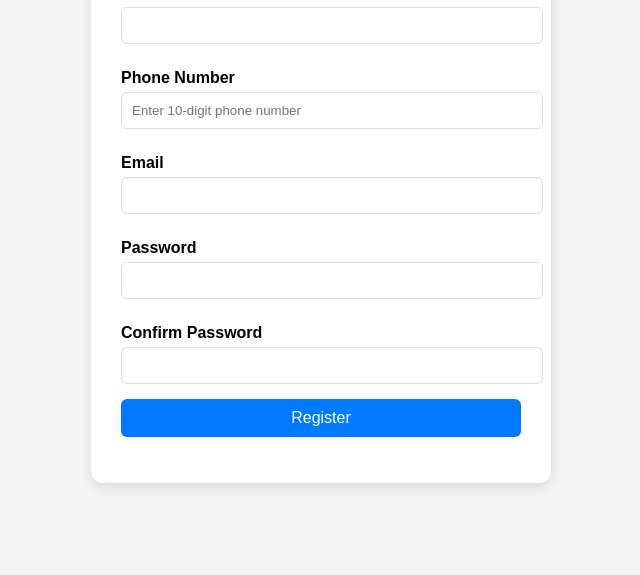
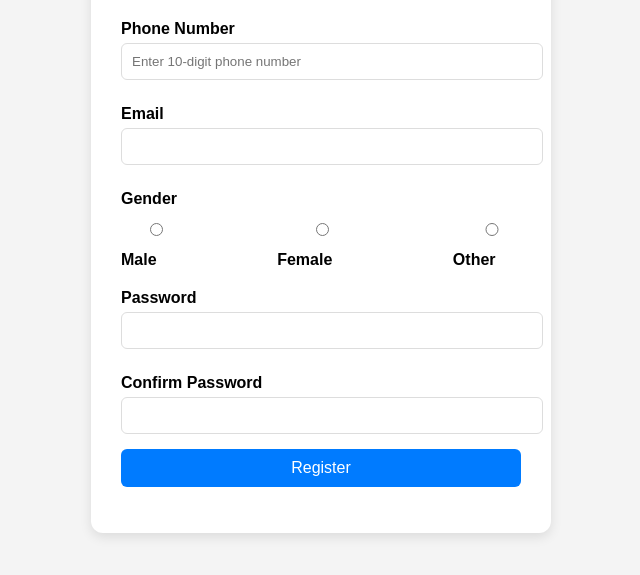
Before and after one commit to kondetisuryaprakash/login-system, a website: page public/reg.html in a window 1280 px wide. Shown: the part 223-798 px from the top of the page, without its empty margins (319-959 px from the left). Drawn offline with Linux system fonts and the light colour scheme.

Commit message:
Updated reg.html: added gender field

```diff
--- a/public/reg.html
+++ b/public/reg.html
@@ -43,6 +43,17 @@
       margin-bottom: 15px;
     }
 
+    .gender-group {
+      margin-top: -5px;
+      margin-bottom: 15px;
+    }
+
+    .gender-options {
+      display: flex;
+      justify-content: space-between;
+      padding: 5px 0;
+    }
+
     button {
       width: 100%;
       padding: 10px;
@@ -78,6 +89,15 @@
       <label for="email">Email</label>
       <input type="email" id="email" name="email" required />
 
+      <label for="gender">Gender</label>
+      <div class="gender-group">
+        <div class="gender-options">
+          <label><input type="radio" name="gender" value="Male" required> Male</label>
+          <label><input type="radio" name="gender" value="Female" required> Female</label>
+          <label><input type="radio" name="gender" value="Other" required> Other</label>
+        </div>
+      </div>
+
       <label for="password">Password</label>
       <input type="password" id="password" name="password" required minlength="6" />
 
@@ -96,6 +116,7 @@
       const fullName = document.getElementById("fullname").value.trim();
       const phone = document.getElementById("phone").value.trim();
       const email = document.getElementById("email").value.trim();
+      const gender = document.querySelector("input[name='gender']:checked")?.value;
       const password = document.getElementById("password").value;
       const confirmPassword = document.getElementById("confirmPassword").value;
       const message = document.getElementById("message");
@@ -112,7 +133,6 @@
         return;
       }
 
-      // Send data to backend
       fetch("/register", {
         method: "POST",
         headers: {
@@ -122,20 +142,20 @@
           fullname: fullName,
           phone,
           email,
+          gender,
           password,
         }),
       })
         .then((res) => {
           if (res.ok) {
-  message.style.color = "green";
-  message.textContent = `Welcome, ${fullName}! Registration successful. Redirecting to login...`;
-  document.getElementById("registrationForm").reset();
+            message.style.color = "green";
+            message.textContent = `Welcome, ${fullName}! Registration successful. Redirecting to login...`;
+            document.getElementById("registrationForm").reset();
 
-  setTimeout(() => {
-    window.location.href = "exp16.html"; // redirect to login page
-  }, 2000); // wait 2 seconds
-}
- else {
+            setTimeout(() => {
+              window.location.href = "exp16.html"; // redirect to login page
+            }, 2000);
+          } else {
             return res.text().then((text) => {
               message.style.color = "red";
               message.textContent = text;
```
